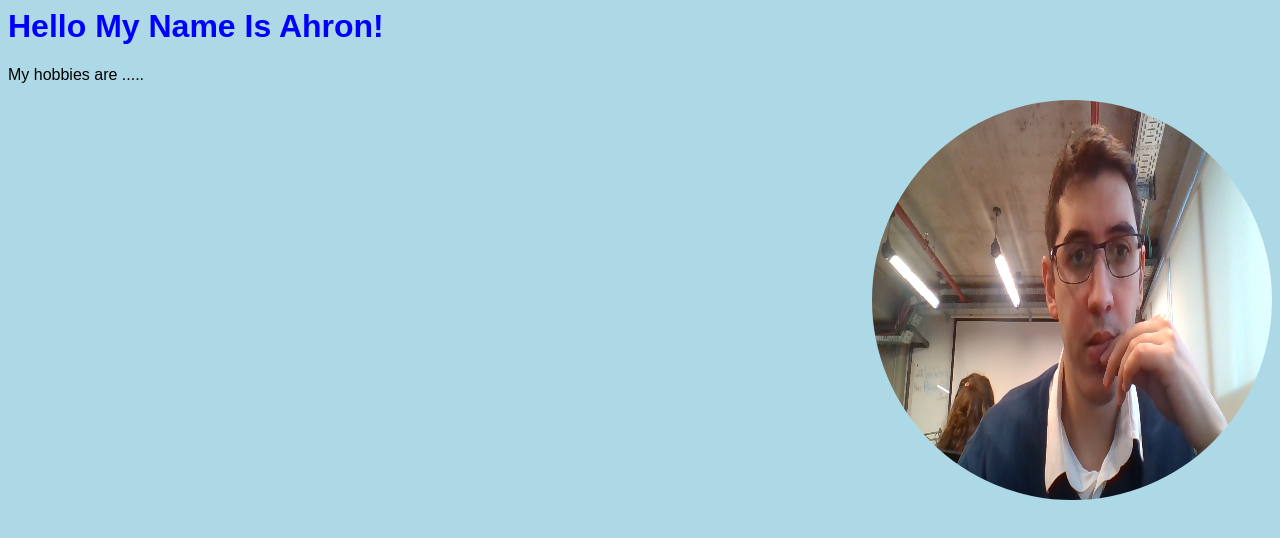
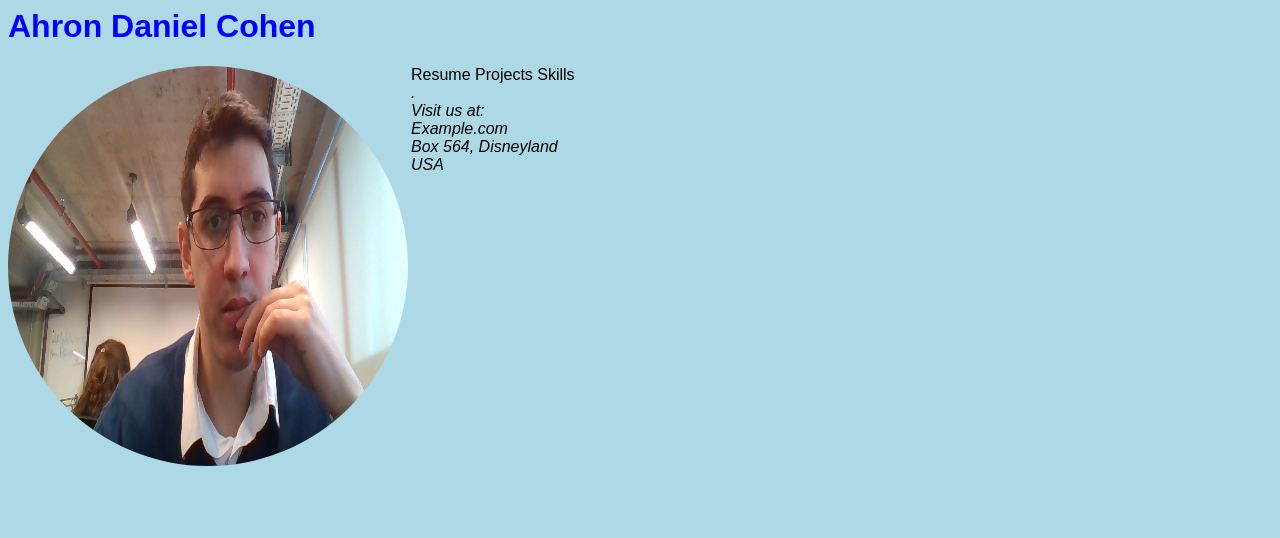
Before and after one commit to ahron86/portfolio, a plain HTML site: page index.html in a window 1280 px wide. Drawn offline with Linux system fonts and the light colour scheme.

Commit message:
moved the picture to the left

```diff
--- a/index.html
+++ b/index.html
@@ -7,9 +7,26 @@
     <title>Web Page Basics </title>
 </head>
 <body>
-    <h1>Hello My Name Is Ahron!</h1>
-    <p>My hobbies are .....</p>
+    <h1>Ahron Daniel Cohen</h1>
     <img src="me.jpg" alt="Me in my new glasses"
-    width="400" height="400" align="right">
+    width="400" height="400" align="left">
+    <section>
+    <div>
+        <header>
+            <tr>
+                <th>Resume</th>
+                <th>Projects</th>
+                <th>Skills</th>
+            </tr>
+        </table>
+    </div>
+    </section>
 </body>
+<footer><address>
+    <E class="mail"></E> <a href="mailto:ahron86@hotmail.com"></a>.<br>
+    Visit us at:<br>
+    Example.com<br>
+    Box 564, Disneyland<br>
+    USA
+    </address></footer>
 </html>
```
